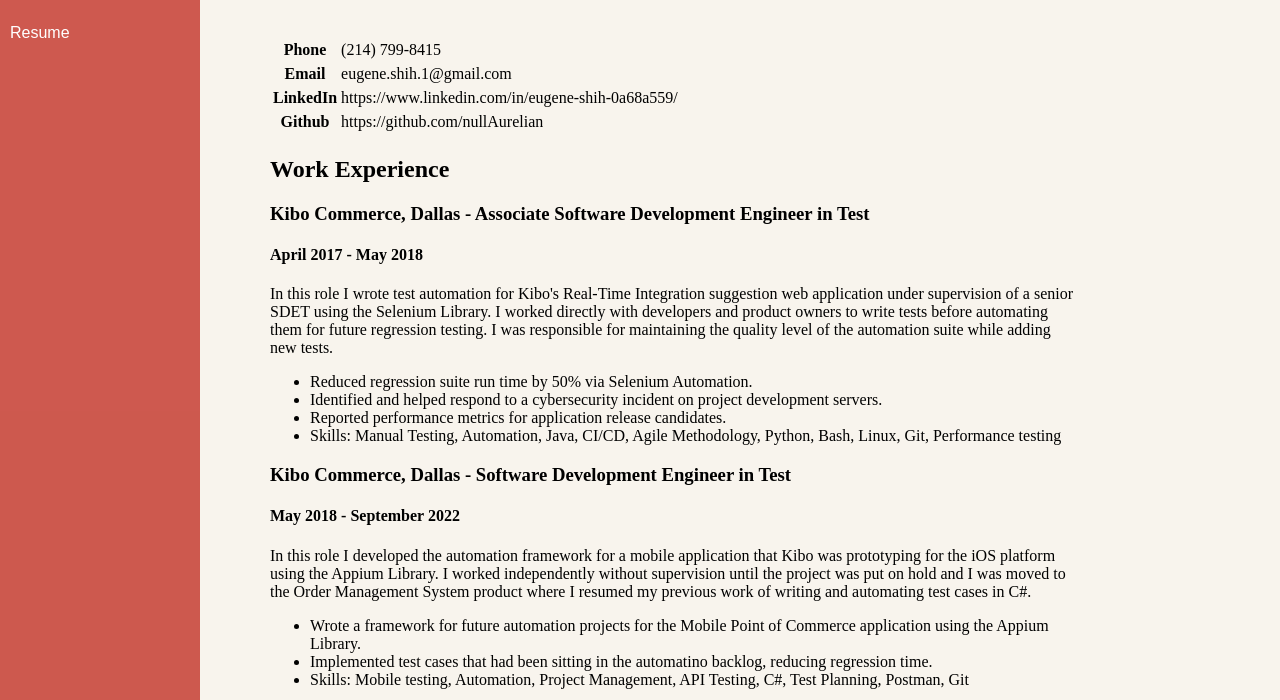
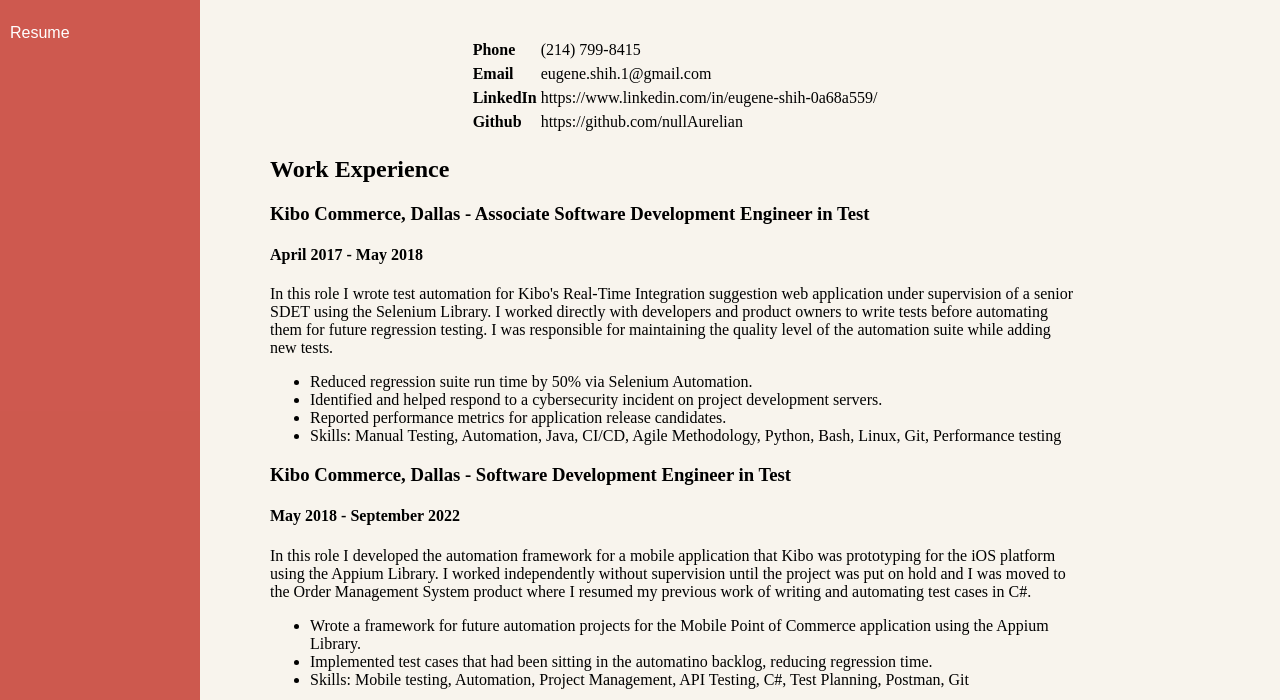
Before and after one commit to nullAurelian/scribble-pad, a website: page resume.html in a window 1280 px wide. Shown: the part 100-800 px from the top of the page. Drawn offline with Linux system fonts and the light colour scheme.

```diff
--- a/scribble-pad_style.css
+++ b/scribble-pad_style.css
@@ -53,3 +53,13 @@
   margin-left: 200px;
   padding-left: 20px;
 }
+table {
+  margin-left: auto;
+  margin-right: auto;
+}
+th{
+  text-align: left;
+}
+td{
+  text-align: left;
+}
```
Also changed, not shown: resume.html (+4 -0 lines), sidebar.html (added, +6 -0 lines).
